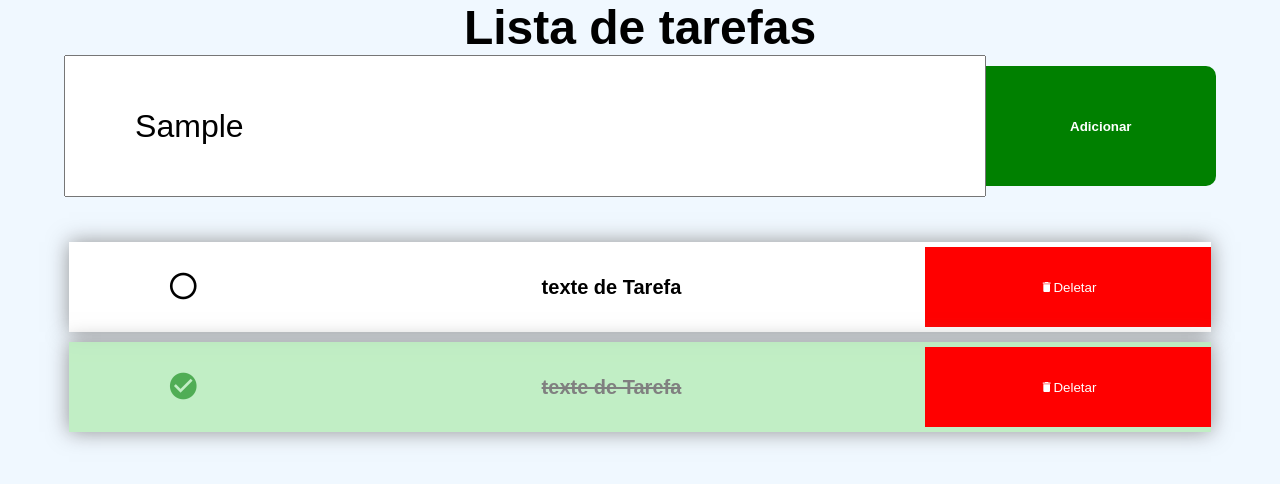
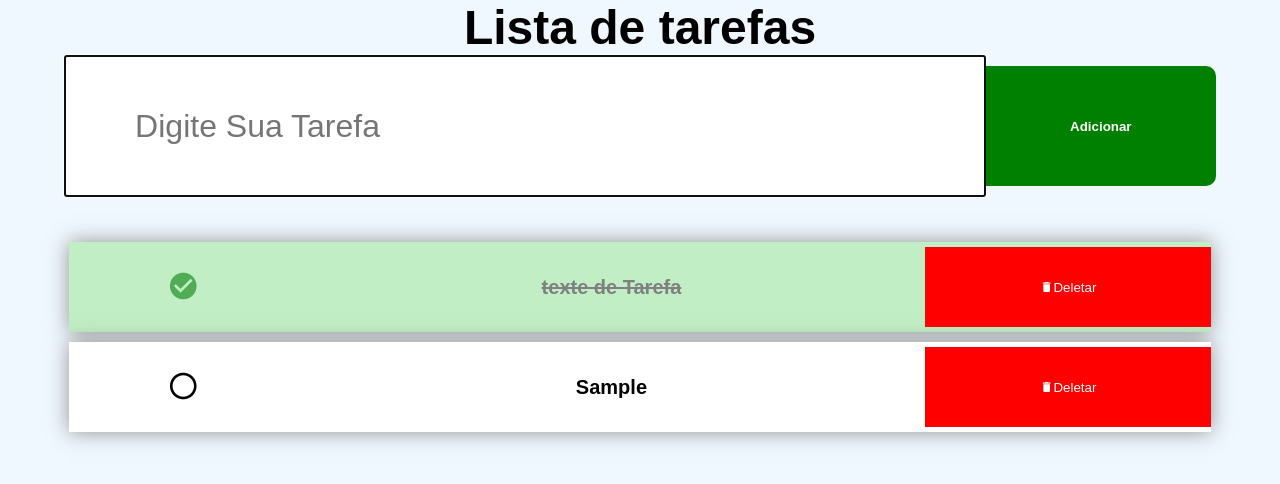
Before and after one commit to ProgCaetano/Lista-de-Tarefas, a plain HTML site: page index.html in a window 1280 px wide. Both pictures are taken after typing "Sample" into the empty fields and a click on the button "Adicionar". Drawn offline with Linux system fonts and the light colour scheme.

Commit message:
Script
Atualização do botão e adição das tarefas com botão de deletar.

```diff
--- a/index.html
+++ b/index.html
@@ -15,22 +15,10 @@
 
     <header>
         <input id="inputTarefa" type="text" placeholder="Digite Sua Tarefa">
-        <button onclick="addTarefa" id="btn-add" class="add">Adicionar</button>
+        <button onclick="addTarefa()" id="btn-add" class="add">Adicionar</button>
     </header>
 
     <main id="ilista">
-        <div class="item">
-            <div class="item-icone">
-                <i class="mdi mdi-circle-outline"></i>
-            </div>
-            <div class="item-nome">
-                texte de Tarefa
-            </div>
-            <div class="item-botao">
-                <button class="delete"><i class="mdi mdi-delete"></i>Deletar</button>
-            </div>
-        </div>
-
 
         <div class="item clicado">
             <div class="item-icone">
--- a/script/script.js
+++ b/script/script.js
@@ -1,5 +1,6 @@
 let input = document.getElementById('inputTarefa');
 let btnAdd = document.getElementById('btn-add');
+let contador = 0;
 
 function addTarefa(){
     //PEGAR O VALO DIGITADO NO INPUT
@@ -7,19 +8,38 @@ function addTarefa(){
 
     //SE O VALOR NÃO FOR VAZIO, NEM NULO, NEM INDEFINIDO
     if((valorInput!=="") && (valorInput!==null) && (valorInput!==undefined)){
-        let novoItem = `<div class="item">
-        <div class="item-icone">
+
+    //adicionar um contador para deletar
+    ++contador;
+
+
+        let novoItem  = `<div id="${contador}" class="item">
+        <div  class="item-icone">
             <i class="mdi mdi-circle-outline"></i>
         </div>
         <div class="item-nome">
-            texte de Tarefa
+            ${valorInput}
         </div>
         <div class="item-botao">
-            <button class="delete"><i class="mdi mdi-delete"></i>Deletar</button>
+            <button onclick="deletar(${contador})" class="delete"><i class="mdi mdi-delete"></i>Deletar</button>
         </div>
     </div>`;
 
-    main.innerHTML += novoItem;
+     //adicionar novo item no main
+        document.getElementById('ilista').innerHTML += novoItem;
+
+    //zerar os campinhos
+        input.value = ""
+    //deixar o campo input focado
+        input.focus();
+
+
 
     }
 }
+
+//deletar o item da lista
+function deletar(id){
+    var tarefa = document.getElementById(id);
+    tarefa.remove();
+}
```
